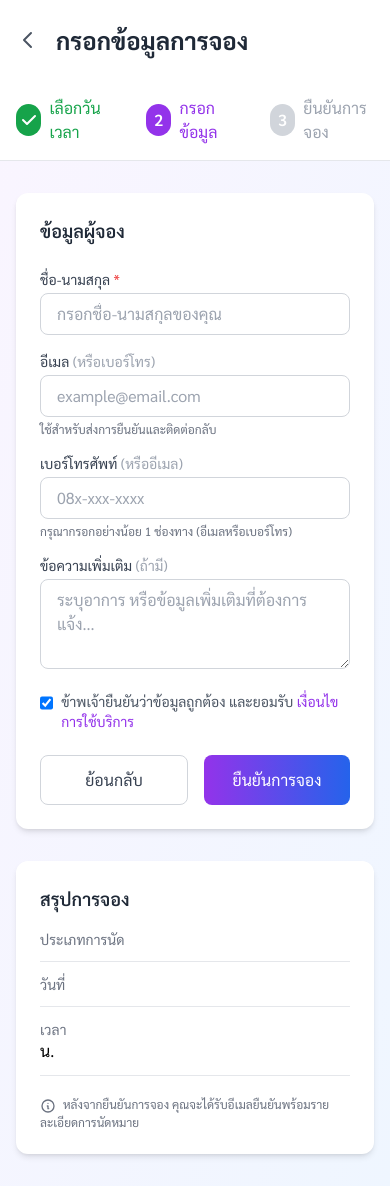
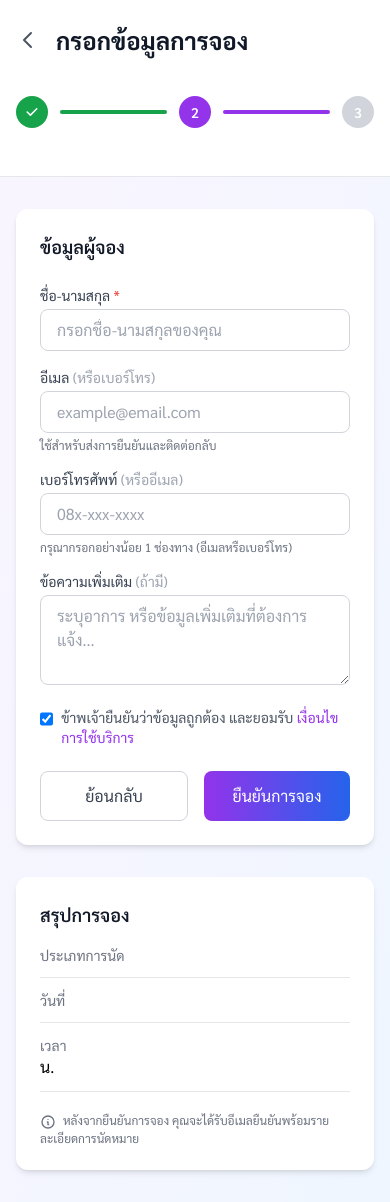
Before and after one commit to kaebmoo/nandt, a Flask app: template hospital-booking/flask_app/app/templates/booking/confirm.html in a window 390 px wide. Run offline with Flask 3, Linux system fonts and the light colour scheme; the template is opened without the code that fills it, so the values that code supplies are empty; some libraries are stand-ins or nearby versions.

Commit message:
style(booking/confirm.html): adopt _stepper macro, align heading tokens
- Replace inline 3-step progress bar with {{ stepper(current=2) }}
- text-gray-800 → text-gray-900 on h1, h2, h3

Preserves all element IDs (booking-form, guest_email, guest_phone, terms,
provider_id, selected-provider-display), form field names, CSRF token,
honeypot fields, and submit-handling JS.

Ref: ui_kits/booking/BookingForm.jsx + DateTimePicker.jsx::Stepper

Co-Authored-By: Claude Opus 4.7 (1M context) <noreply@anthropic.com>

```diff
--- a/hospital-booking/flask_app/app/templates/booking/confirm.html
+++ b/hospital-booking/flask_app/app/templates/booking/confirm.html
@@ -1,4 +1,5 @@
 <!-- templates/booking/confirm.html -->
+{% from 'macros/_stepper.html' import stepper %}
 <!DOCTYPE html>
 <html lang="th">
 <head>
@@ -23,7 +24,7 @@
                     </svg>
                 </button>
                 <div>
-                    <h1 class="text-2xl font-bold text-gray-800">กรอกข้อมูลการจอง</h1>
+                    <h1 class="text-2xl font-bold text-gray-900">กรอกข้อมูลการจอง</h1>
                     <p class="text-gray-600">{{ event_type_name }}</p>
                 </div>
             </div>
@@ -32,27 +33,8 @@
 
     <!-- Progress Bar -->
     <div class="bg-white border-b">
-        <div class="max-w-6xl mx-auto px-4">
-            <div class="flex items-center py-4">
-                <div class="flex items-center">
-                    <div class="w-8 h-8 bg-green-600 text-white rounded-full flex items-center justify-center">
-                        <svg class="w-5 h-5" fill="currentColor" viewBox="0 0 20 20">
-                            <path fill-rule="evenodd" d="M16.707 5.293a1 1 0 010 1.414l-8 8a1 1 0 01-1.414 0l-4-4a1 1 0 011.414-1.414L8 12.586l7.293-7.293a1 1 0 011.414 0z" clip-rule="evenodd"></path>
-                        </svg>
-                    </div>
-                    <span class="ml-2 text-green-600 font-medium">เลือกวันเวลา</span>
-                </div>
-                <div class="flex-1 mx-4 h-1 bg-purple-600"></div>
-                <div class="flex items-center">
-                    <div class="w-8 h-8 bg-purple-600 text-white rounded-full flex items-center justify-center font-semibold">2</div>
-                    <span class="ml-2 text-purple-600 font-medium">กรอกข้อมูล</span>
-                </div>
-                <div class="flex-1 mx-4 h-1 bg-gray-200"></div>
-                <div class="flex items-center">
-                    <div class="w-8 h-8 bg-gray-300 text-white rounded-full flex items-center justify-center font-semibold">3</div>
-                    <span class="ml-2 text-gray-400">ยืนยันการจอง</span>
-                </div>
-            </div>
+        <div class="max-w-6xl mx-auto px-4 py-4">
+            {{ stepper(current=2) }}
         </div>
     </div>
 
@@ -63,7 +45,7 @@
             <!-- Form Section -->
             <div class="lg:col-span-2">
                 <div class="bg-white rounded-xl shadow-md p-6">
-                    <h2 class="text-lg font-semibold text-gray-800 mb-6">ข้อมูลผู้จอง</h2>
+                    <h2 class="text-lg font-semibold text-gray-900 mb-6">ข้อมูลผู้จอง</h2>
 
                     <form method="POST" action="{{ url('booking.create_booking')}}" id="booking-form">
                         <!-- CSRF Token -->
@@ -196,7 +178,7 @@
             <!-- Summary Section -->
             <div class="lg:col-span-1">
                 <div class="bg-white rounded-xl shadow-md p-6 sticky top-4">
-                    <h3 class="text-lg font-semibold text-gray-800 mb-4">สรุปการจอง</h3>
+                    <h3 class="text-lg font-semibold text-gray-900 mb-4">สรุปการจอง</h3>
 
                     <div class="space-y-3">
                         <div class="pb-3 border-b">
```
